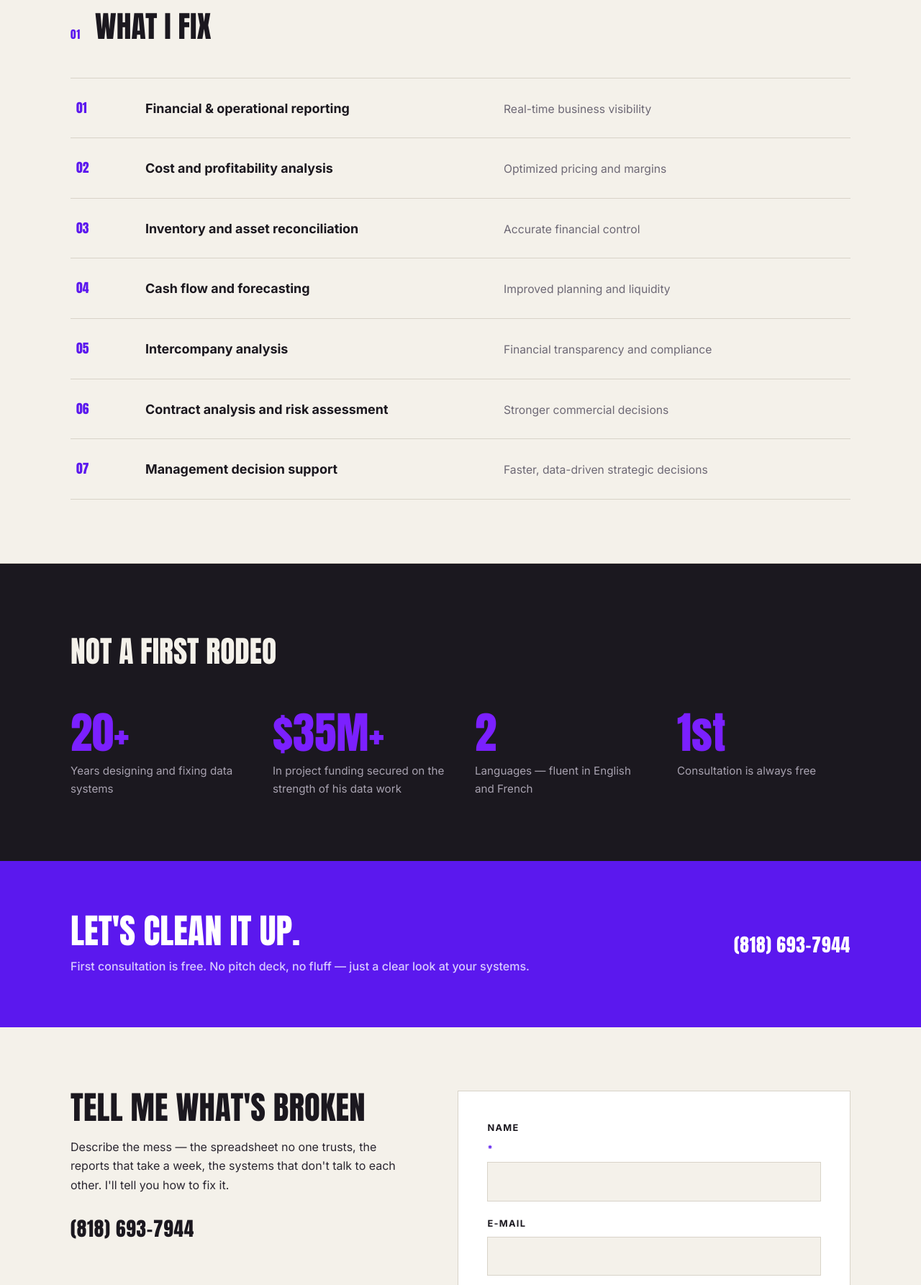
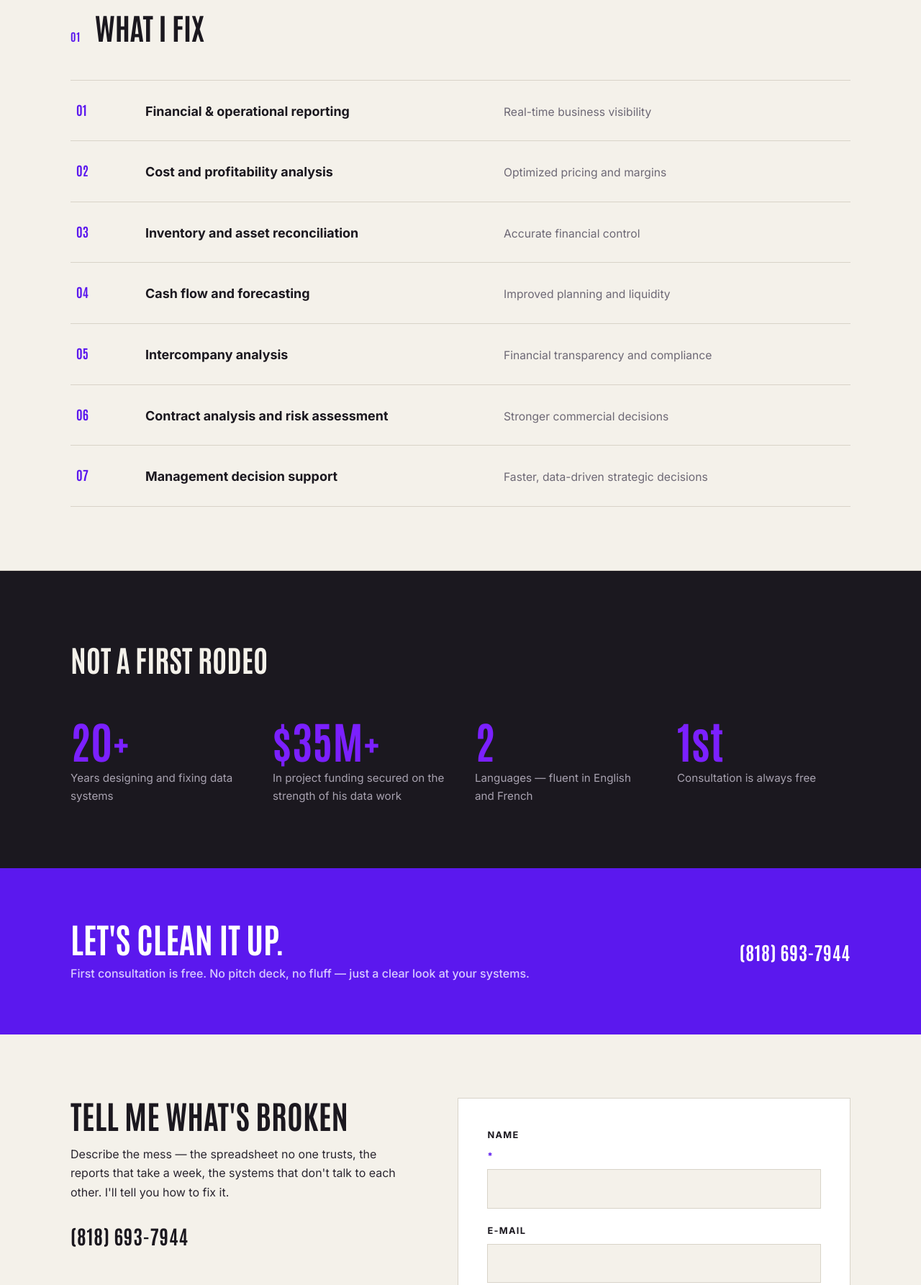
Before and after one commit to jvanbourg/mvf-data-systems, a plain HTML site: page index.html in a window 1280 px wide. Shown: the part 820-2605 px from the top of the page at 72% size. Drawn offline with Linux system fonts and the light colour scheme.

Commit message:
Switch display typeface from Anton to Antonio (bold weight) to match design template
Co-authored-by: Cursor <cursoragent@cursor.com>

```diff
--- a/css/style.css
+++ b/css/style.css
@@ -53,8 +53,8 @@ a {
 /* ---------- Display type ---------- */
 
 .display {
-  font-family: "Anton", "Arial Narrow", sans-serif;
-  font-weight: 400;
+  font-family: "Antonio", "Arial Narrow", sans-serif;
+  font-weight: 700;
   text-transform: uppercase;
   line-height: 1.02;
   letter-spacing: 0.005em;
@@ -88,7 +88,8 @@ a {
 }
 
 .brand {
-  font-family: "Anton", sans-serif;
+  font-family: "Antonio", sans-serif;
+  font-weight: 700;
   text-transform: uppercase;
   font-size: 1.25rem;
   color: var(--ink);
@@ -306,15 +307,16 @@ a {
 }
 
 .section-head .index {
-  font-family: "Anton", sans-serif;
+  font-family: "Antonio", sans-serif;
+  font-weight: 700;
   font-size: 0.95rem;
   color: var(--violet);
   letter-spacing: 0.05em;
 }
 
 .section-head h2 {
-  font-family: "Anton", sans-serif;
-  font-weight: 400;
+  font-family: "Antonio", sans-serif;
+  font-weight: 700;
   text-transform: uppercase;
   font-size: clamp(1.7rem, 3.4vw, 2.6rem);
   line-height: 1.05;
@@ -350,7 +352,8 @@ a {
 }
 
 .fix-list .num {
-  font-family: "Anton", sans-serif;
+  font-family: "Antonio", sans-serif;
+  font-weight: 700;
   font-size: 1.1rem;
   color: var(--violet);
 }
@@ -397,8 +400,8 @@ a {
 }
 
 .card h3 {
-  font-family: "Anton", sans-serif;
-  font-weight: 400;
+  font-family: "Antonio", sans-serif;
+  font-weight: 700;
   text-transform: uppercase;
   font-size: 1.25rem;
   line-height: 1.15;
@@ -426,8 +429,8 @@ a {
 }
 
 .band h2 {
-  font-family: "Anton", sans-serif;
-  font-weight: 400;
+  font-family: "Antonio", sans-serif;
+  font-weight: 700;
   text-transform: uppercase;
   font-size: clamp(1.7rem, 3.4vw, 2.6rem);
   margin-bottom: 48px;
@@ -440,7 +443,8 @@ a {
 }
 
 .stats .num {
-  font-family: "Anton", sans-serif;
+  font-family: "Antonio", sans-serif;
+  font-weight: 700;
   font-size: clamp(2.6rem, 5vw, 3.8rem);
   color: var(--violet);
   line-height: 1;
@@ -471,8 +475,8 @@ a {
 }
 
 .cta-strip h2 {
-  font-family: "Anton", sans-serif;
-  font-weight: 400;
+  font-family: "Antonio", sans-serif;
+  font-weight: 700;
   text-transform: uppercase;
   font-size: clamp(1.8rem, 4vw, 3rem);
   line-height: 1.05;
@@ -498,7 +502,8 @@ a {
 
 .cta-strip a.phone {
   color: #fff;
-  font-family: "Anton", sans-serif;
+  font-family: "Antonio", sans-serif;
+  font-weight: 700;
   font-size: 1.6rem;
   letter-spacing: 0.03em;
 }
@@ -533,8 +538,8 @@ a {
 }
 
 .bio-body h2 {
-  font-family: "Anton", sans-serif;
-  font-weight: 400;
+  font-family: "Antonio", sans-serif;
+  font-weight: 700;
   text-transform: uppercase;
   font-size: clamp(1.6rem, 3vw, 2.3rem);
   margin-bottom: 6px;
@@ -586,8 +591,8 @@ a {
 }
 
 .contact-info h2 {
-  font-family: "Anton", sans-serif;
-  font-weight: 400;
+  font-family: "Antonio", sans-serif;
+  font-weight: 700;
   text-transform: uppercase;
   font-size: clamp(1.8rem, 3.6vw, 2.8rem);
   line-height: 1.05;
@@ -601,7 +606,8 @@ a {
 
 .contact-info .phone-big {
   display: inline-block;
-  font-family: "Anton", sans-serif;
+  font-family: "Antonio", sans-serif;
+  font-weight: 700;
   font-size: 1.7rem;
   color: var(--ink);
   margin-top: 26px;
@@ -669,7 +675,8 @@ form.contact .note {
 }
 
 .site-footer .big-mark {
-  font-family: "Anton", sans-serif;
+  font-family: "Antonio", sans-serif;
+  font-weight: 700;
   text-transform: uppercase;
   font-size: clamp(2rem, 6vw, 4rem);
   color: var(--cream);
@@ -711,7 +718,8 @@ form.contact .note {
 
 .footer-phone {
   color: var(--cream);
-  font-family: "Anton", sans-serif;
+  font-family: "Antonio", sans-serif;
+  font-weight: 700;
   font-size: 1.2rem;
   letter-spacing: 0.03em;
 }
--- a/index.html
+++ b/index.html
@@ -7,7 +7,7 @@
   <meta name="description" content="You run a solid business but your back office, data, and systems are a mess. Marc Fertout — IT & data consulting for small and mid-sized businesses in Los Angeles. First consultation is free." />
   <link rel="preconnect" href="https://fonts.googleapis.com" />
   <link rel="preconnect" href="https://fonts.gstatic.com" crossorigin />
-  <link href="https://fonts.googleapis.com/css2?family=Anton&family=Inter:wght@400;500;600;700;800&display=swap" rel="stylesheet" />
+  <link href="https://fonts.googleapis.com/css2?family=Antonio:wght@400..700&family=Inter:wght@400;500;600;700;800&display=swap" rel="stylesheet" />
   <link rel="stylesheet" href="css/style.css" />
 </head>
 <body>
```
Also changed, not shown: about.html (+1 -1 lines), case-studies.html (+1 -1 lines), expertise.html (+1 -1 lines), services.html (+1 -1 lines), 1 other file.
